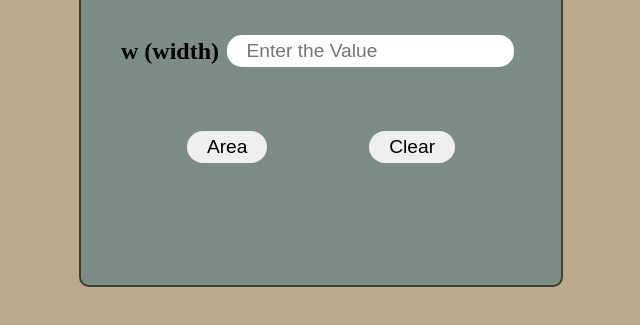
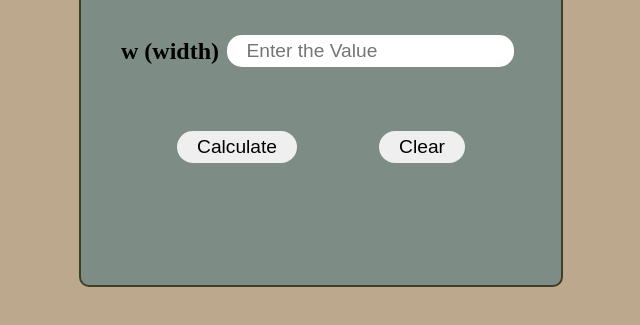
Before and after one commit to RahulNaktode/PrimeterOfRectangle-calculator, a plain HTML site: page index.html in a window 1280 px wide. Shown: the part 305-630 px from the top of the page, without its empty margins (319-959 px from the left). Drawn offline with Linux system fonts and the light colour scheme.

Commit message:
change btn name

```diff
--- a/index.html
+++ b/index.html
@@ -21,7 +21,7 @@
         <p id="result"></p>
 
         <div class="btn">
-            <button class="btn-container" onclick="PrimeterOfrectangle()">Area</button>
+            <button class="btn-container" onclick="PrimeterOfrectangle()">Calculate</button>
             <button class="btn-container" onclick="clearInputs()">Clear</button>
         </div>
     </div>
```
